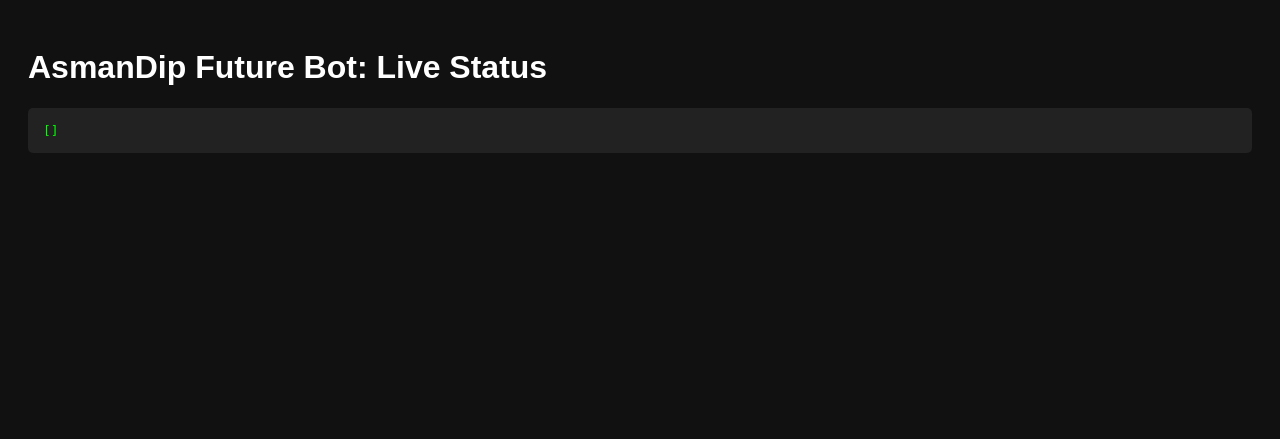
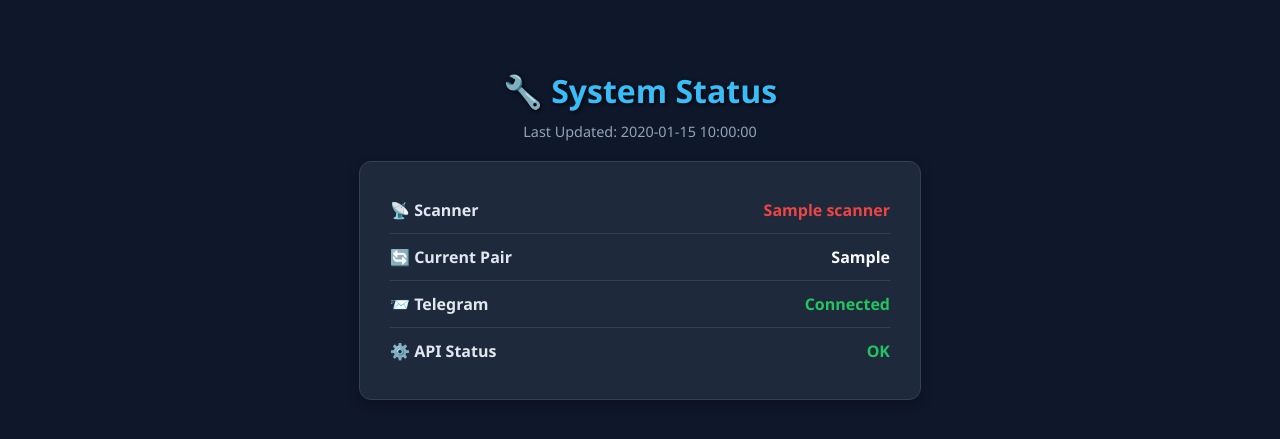
Before and after one commit to Asmandip/Signal-scanner-, a Flask app: template templates/status.html in a window 1280 px wide. Shown: the top 439 px of the page. Run offline with Flask 3, Linux system fonts and the light colour scheme; the template is opened without the code that fills it: most values are stand-ins (such as "Sample title", 1, 10 or a date in 2020).

Commit message:
status.html

```diff
--- a/templates/status.html
+++ b/templates/status.html
@@ -2,16 +2,87 @@
 <html lang="en">
 <head>
     <meta charset="UTF-8">
-    <title>AsmanDip Bot Status</title>
-    <meta http-equiv="refresh" content="60">
+    <title>System Status Dashboard</title>
+    <meta http-equiv="refresh" content="30">
     <style>
-        body { font-family: Arial; background: #111; color: #0f0; padding: 20px; }
-        h1 { color: #fff; }
-        pre { background: #222; padding: 15px; border-radius: 5px; overflow-x: auto; }
+        body {
+            font-family: 'Segoe UI', Tahoma, Geneva, Verdana, sans-serif;
+            background: #0f172a;
+            color: #f8fafc;
+            display: flex;
+            flex-direction: column;
+            align-items: center;
+            padding: 40px 20px;
+        }
+
+        h1 {
+            color: #38bdf8;
+            margin-bottom: 10px;
+            text-shadow: 1px 1px 4px #000;
+        }
+
+        .timestamp {
+            font-size: 0.9em;
+            color: #94a3b8;
+            margin-bottom: 20px;
+        }
+
+        .status-box {
+            background-color: #1e293b;
+            border: 1px solid #334155;
+            border-radius: 12px;
+            padding: 25px 30px;
+            width: 100%;
+            max-width: 500px;
+            box-shadow: 0 4px 12px rgba(0,0,0,0.3);
+        }
+
+        .status-item {
+            display: flex;
+            justify-content: space-between;
+            padding: 12px 0;
+            border-bottom: 1px solid #334155;
+        }
+
+        .status-item:last-child {
+            border-bottom: none;
+        }
+
+        .label {
+            font-weight: 600;
+            color: #e2e8f0;
+        }
+
+        .value {
+            font-weight: bold;
+        }
+
+        .running { color: #22c55e; }
+        .stopped, .error { color: #ef4444; }
+        .warning { color: #facc15; }
     </style>
 </head>
 <body>
-    <h1>AsmanDip Future Bot: Live Status</h1>
-    <pre>{{ data | tojson(indent=2) }}</pre>
+    <h1>🔧 System Status</h1>
+    <div class="timestamp">Last Updated: {{ status.timestamp }}</div>
+
+    <div class="status-box">
+        <div class="status-item">
+            <div class="label">📡 Scanner</div>
+            <div class="value {{ 'running' if status.scanner == 'Running' else 'stopped' }}">{{ status.scanner }}</div>
+        </div>
+        <div class="status-item">
+            <div class="label">🔄 Current Pair</div>
+            <div class="value">{{ status.current_pair }}</div>
+        </div>
+        <div class="status-item">
+            <div class="label">📨 Telegram</div>
+            <div class="value {{ 'running' if status.telegram_status == 'Connected' else 'error' }}">{{ status.telegram_status }}</div>
+        </div>
+        <div class="status-item">
+            <div class="label">⚙️ API Status</div>
+            <div class="value {{ 'running' if status.api_status == 'OK' else 'warning' }}">{{ status.api_status }}</div>
+        </div>
+    </div>
 </body>
 </html>
```
